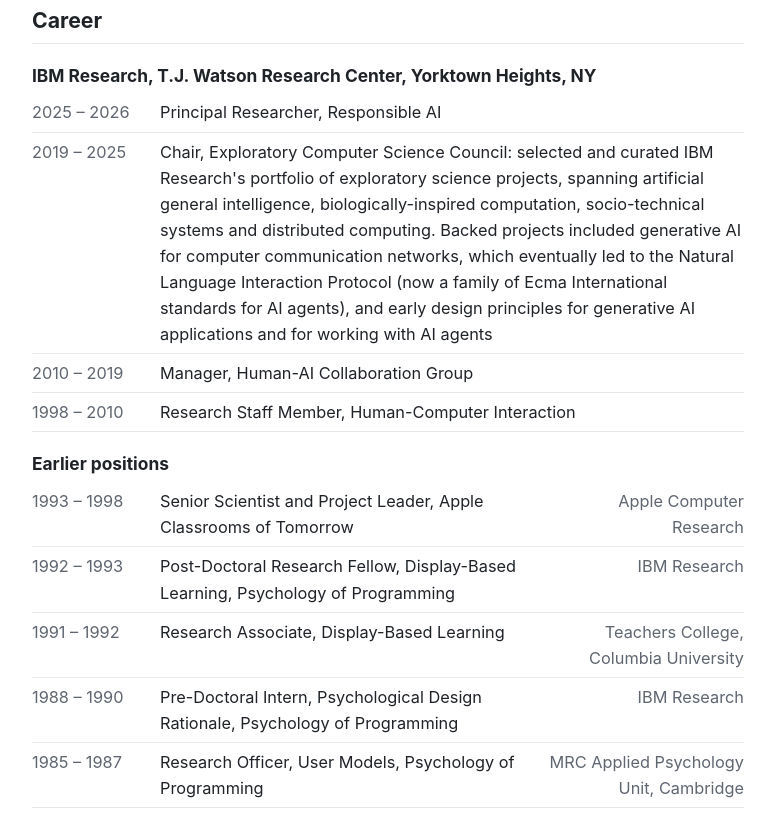
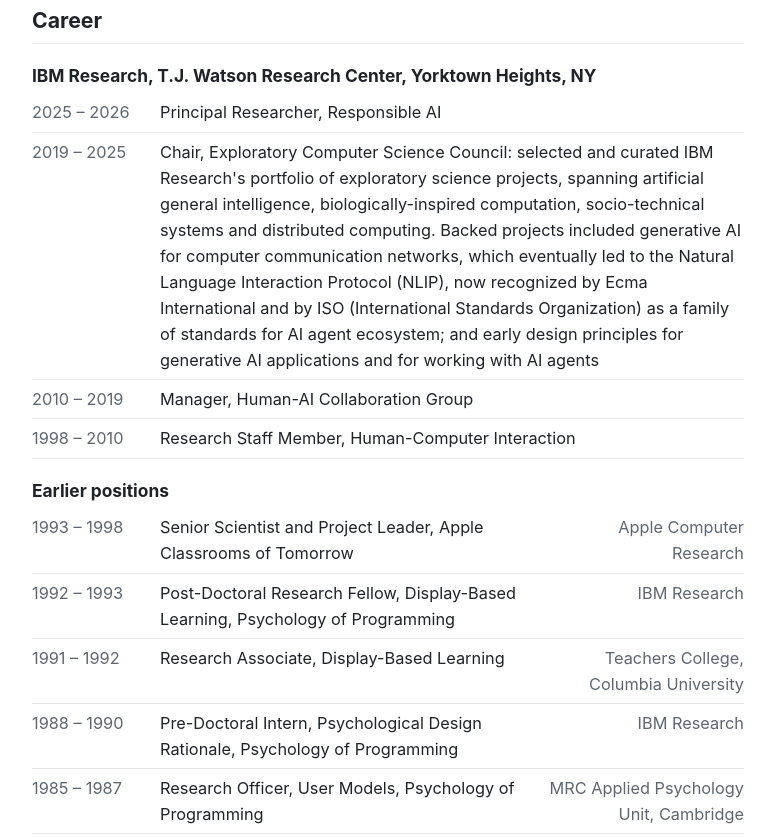
Before and after one commit to rkeb/rkeb.github.io, a plain HTML site: page cv.html in a window 1280 px wide. Shown: the part 989-1826 px from the top of the page, without its empty margins (252-1027 px from the left). Drawn offline with Linux system fonts and the light colour scheme.

Commit message:
Enhance Chair position description in CV
Updated the description of the Chair position to include recognition by Ecma International and ISO.

```diff
--- a/cv.html
+++ b/cv.html
@@ -56,7 +56,7 @@
     <h3>IBM Research, T.J. Watson Research Center, Yorktown Heights, NY</h3>
     <table class="rows">
       <tr><td class="yr">2025 – 2026</td><td>Principal Researcher, Responsible AI</td></tr>
-      <tr><td class="yr">2019 – 2025</td><td>Chair, Exploratory Computer Science Council: selected and curated IBM Research's portfolio of exploratory science projects, spanning artificial general intelligence, biologically-inspired computation, socio-technical systems and distributed computing. Backed projects included generative AI for computer communication networks, which eventually led to the Natural Language Interaction Protocol (now a family of Ecma International standards for AI agents), and early design principles for generative AI applications and for working with AI agents</td></tr>
+      <tr><td class="yr">2019 – 2025</td><td>Chair, Exploratory Computer Science Council: selected and curated IBM Research's portfolio of exploratory science projects, spanning artificial general intelligence, biologically-inspired computation, socio-technical systems and distributed computing. Backed projects included generative AI for computer communication networks, which eventually led to the Natural Language Interaction Protocol (NLIP), now recognized by Ecma International and by ISO (International Standards Organization) as a family of standards for AI agent ecosystem; and early design principles for generative AI applications and for working with AI agents</td></tr>
       <tr><td class="yr">2010 – 2019</td><td>Manager, Human-AI Collaboration Group</td></tr>
       <tr><td class="yr">1998 – 2010</td><td>Research Staff Member, Human-Computer Interaction</td></tr>
     </table>
```
